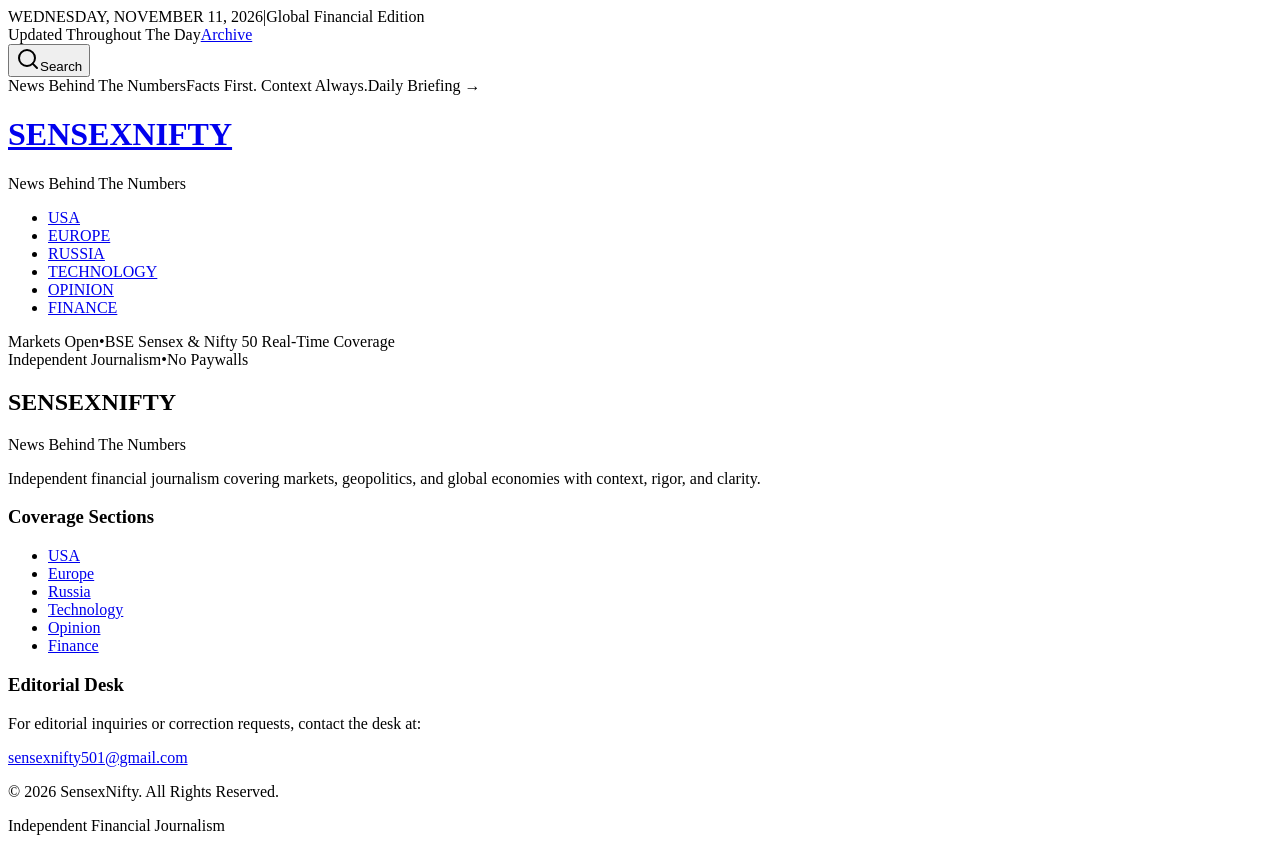
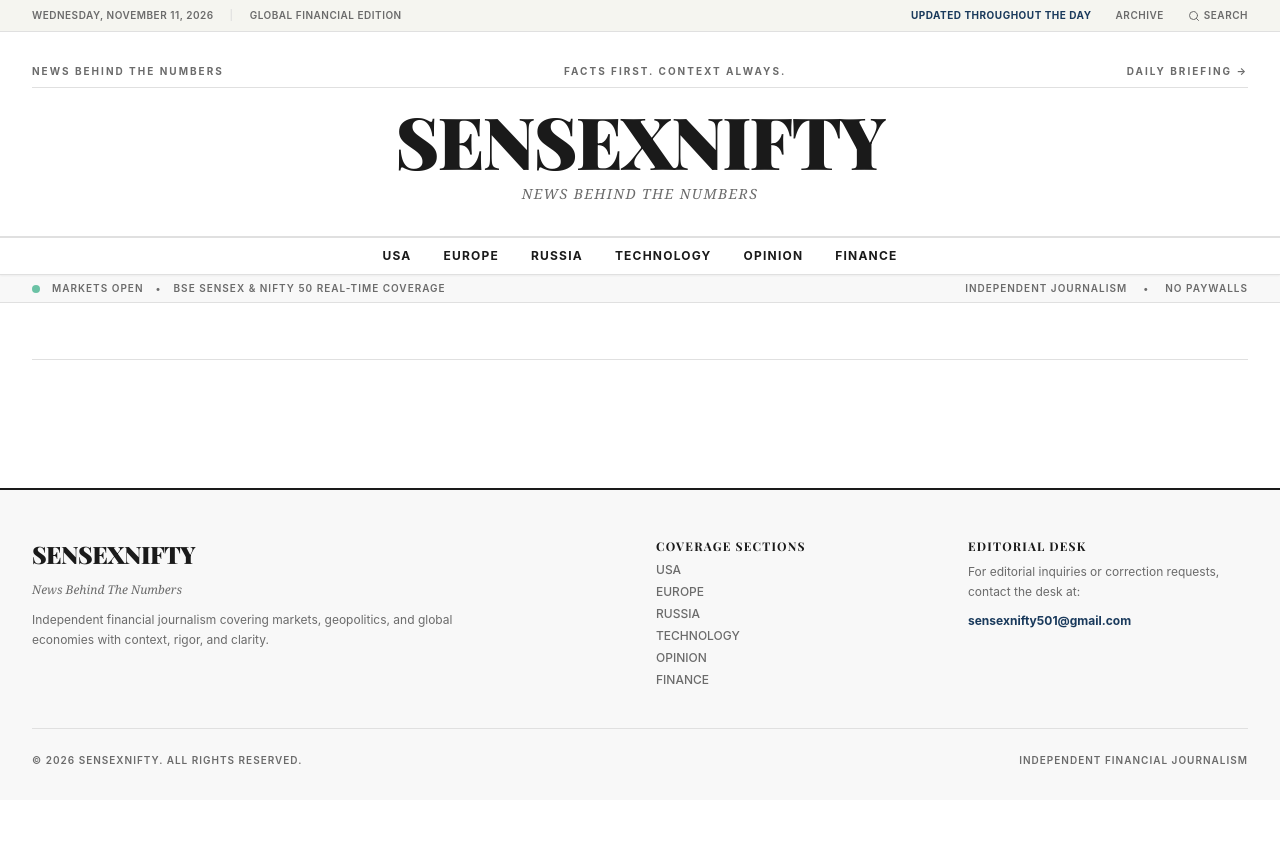
Before and after one commit to GhatuleNiranjan/sensexnifty, a Next.js app: page / in a window 1280 px wide. After the commit the page ends 800 px from the top, so only its background shows below. Built offline with nearby package versions, Linux system fonts and the light colour scheme; no server answers; the database is empty.

Commit message:
Restore Tailwind directives and global typography styles

```diff
--- a/app/globals.css
+++ b/app/globals.css
@@ -1,4 +1,28 @@
-/* TipTap Article Body Typography */
+@import "tailwindcss";
+
+@tailwind base;
+@tailwind components;
+@tailwind utilities;
+
+:root {
+  --font-playfair: 'Playfair Display', Georgia, serif;
+  --font-inter: 'Inter', sans-serif;
+  --font-source-serif: 'Source Serif 4', Georgia, serif;
+}
+
+body {
+  background-color: #ffffff;
+  color: #1a1a1a;
+  font-family: var(--font-source-serif), Georgia, serif;
+  margin: 0;
+  padding: 0;
+}
+
+h1, h2, h3, h4, h5, h6 {
+  font-family: var(--font-playfair), Georgia, serif;
+}
+
+/* TipTap & Article Body Styling */
 .article-body p {
   margin-bottom: 1.5rem;
   line-height: 1.8;
```
